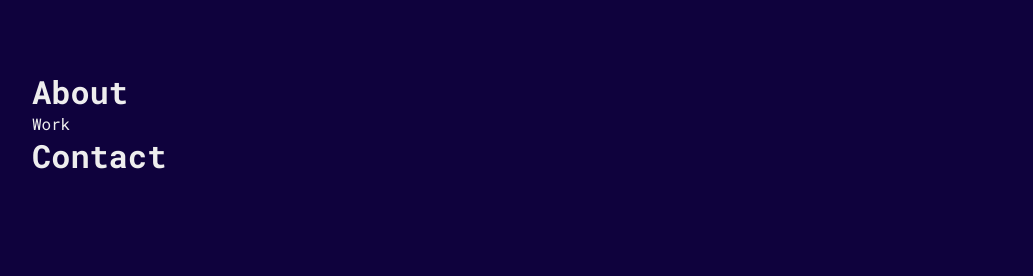
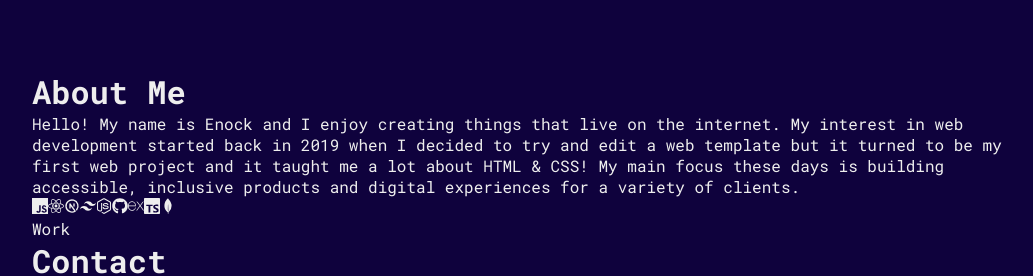
Before and after one commit to brain-ambani/brian-codes, a React (Create React App) app: page / in a window 1280 px wide. Shown: the part 801-1077 px from the top of the page, without its empty margins (96-1129 px from the left). Before the commit the page ends 978 px from the top, so only its background shows below. Built offline with nearby package versions, Linux system fonts and the light colour scheme.

Commit message:
updated the compnents

```diff
--- a/src/components/about/About.jsx
+++ b/src/components/about/About.jsx
@@ -1,9 +1,37 @@
 import React from "react";
+import {
+  SiJavascript,
+  SiTailwindcss,
+  SiExpress,
+  SiTypescript,
+  SiMongodb,
+} from "react-icons/si";
+import { FaReact, FaNodeJs, FaGithub } from "react-icons/fa";
+import { TbBrandNextjs } from "react-icons/tb";
 
 export default function About() {
   return (
     <div>
-      <h1>About</h1>
+      <h1>About Me</h1>
+      <p>
+        Hello! My name is Enock and I enjoy creating things that live on the
+        internet. My interest in web development started back in 2019 when I
+        decided to try and edit a web template but it turned to be my first web
+        project and it taught me a lot about HTML & CSS! My main focus these
+        days is building accessible, inclusive products and digital experiences
+        for a variety of clients.
+      </p>
+      <div>
+        <SiJavascript />
+        <FaReact />
+        <TbBrandNextjs />
+        <SiTailwindcss />
+        <FaNodeJs />
+        <FaGithub />
+        <SiExpress />
+        <SiTypescript />
+        <SiMongodb />
+      </div>
     </div>
   );
 }
--- a/src/components/hero/Hero.jsx
+++ b/src/components/hero/Hero.jsx
@@ -1,12 +1,11 @@
 import React from "react";
 import "./hero.css";
-import myprofile from "../../assets/myprofile.jpg";
 import { FaGithub, FaLinkedin, FaTwitter } from "react-icons/fa";
 
 export default function Hero() {
   return (
     <div className="hero">
-      <img className="profile" src={myprofile} alt="profile" />
+      <img className="profile" src="https://github/avatar.png" alt="profile" />
       <h2>Brian Ambani</h2>
       <h1>I build interactive web stuff.</h1>
       <p>
@@ -16,13 +15,25 @@ export default function Hero() {
         deliver solutions that exceed expectations.
       </p>
       <div className="socials">
-        <a href="#">
+        <a
+          href="https://github.com/brian-ambani"
+          target="_blank"
+          rel="noreferrer"
+        >
           <FaGithub />
         </a>
-        <a href="#">
+        <a
+          href="linkedin.com/in/brain-ambani-91522b172/"
+          target="_blank"
+          rel="noreferrer"
+        >
           <FaLinkedin />
         </a>
-        <a href="#">
+        <a
+          href="https://twitter.com/brain_ambani"
+          target="_blank"
+          rel="noreferrer"
+        >
           <FaTwitter />
         </a>
       </div>
```
